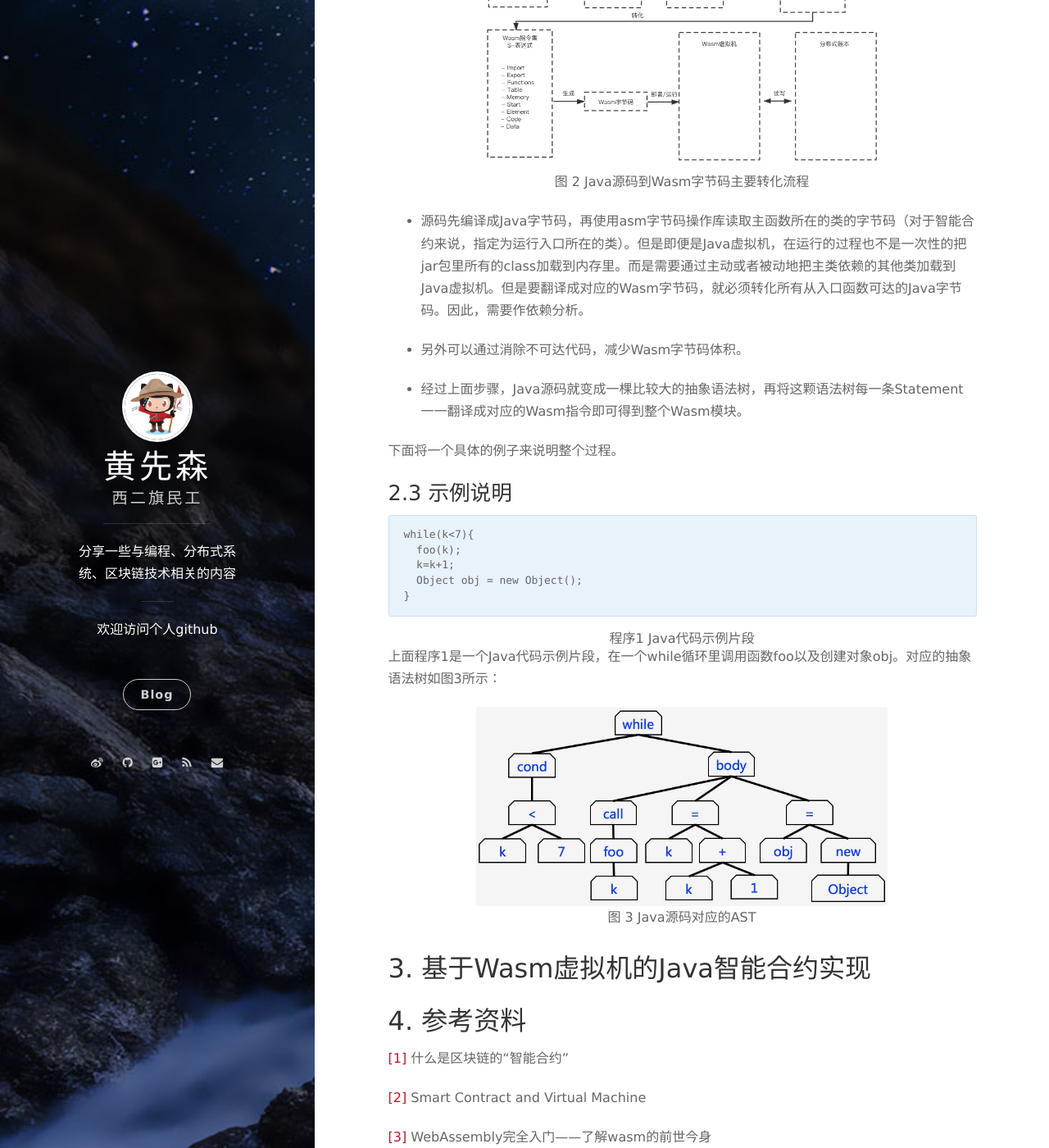
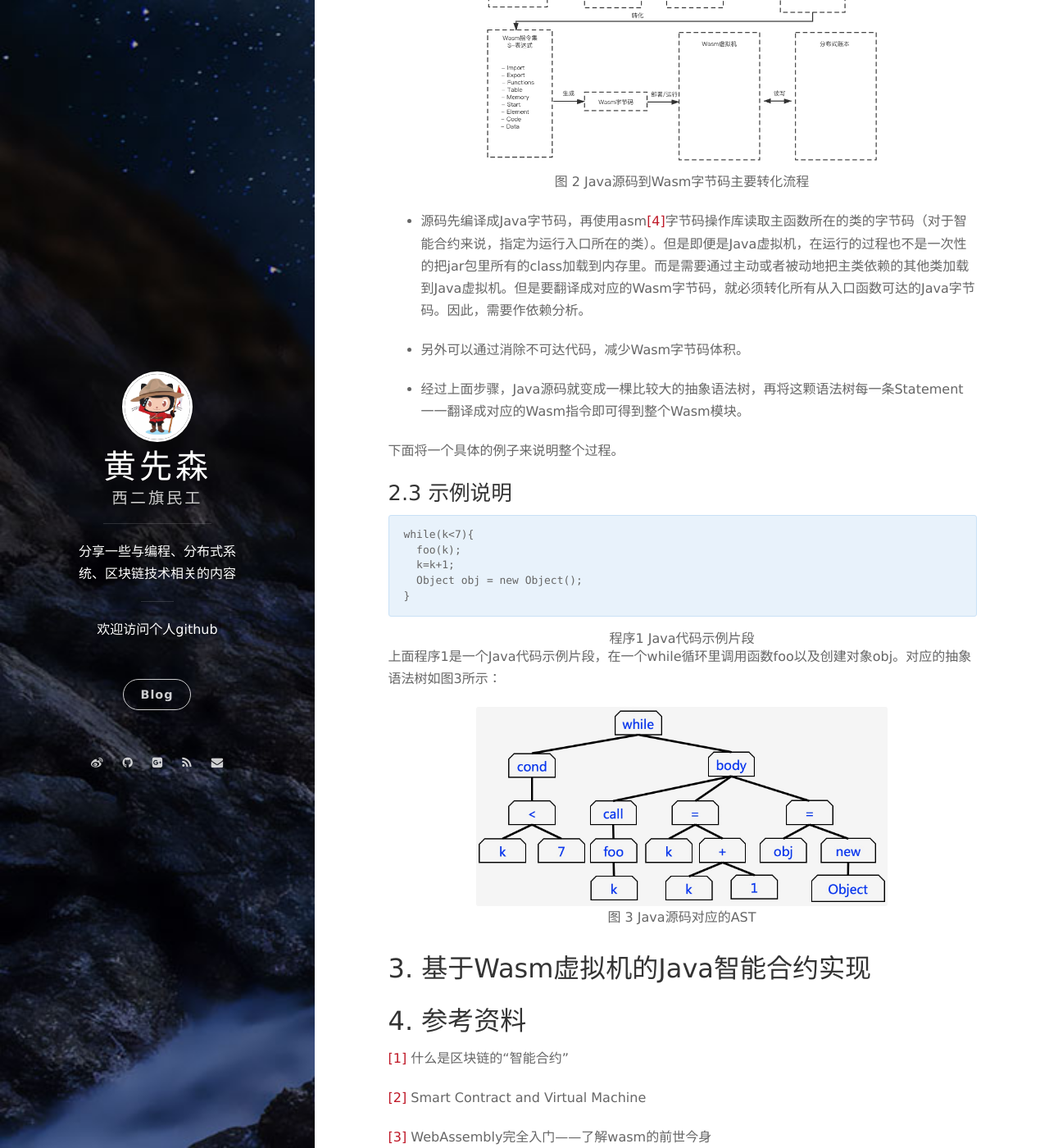
Before and after one commit to berryjam/berryjam.github.io, a Jekyll site: the page built from _posts/2020-07-06-Java智能合约实现探索.md, in a window 1280 px wide and 1400 px high, scrolled down 3491 px. Shown: the whole window at 82% size. Built offline with Jekyll 4.4.1, drawn with Linux system fonts in a browser that asks for light colours; nearby versions of some CDN libraries; comment, search, counter and statistics services are not loaded.

Commit message:
Update 2020-07-06-Java智能合约实现探索.md

```diff
--- a/_posts/2020-07-06-Java智能合约实现探索.md
+++ b/_posts/2020-07-06-Java智能合约实现探索.md
@@ -113,7 +113,7 @@ int add(int a,int b) {
   <b>图 2 Java源码到Wasm字节码主要转化流程</b><br>
 </p>
 
-- 源码先编译成Java字节码，再使用asm字节码操作库读取主函数所在的类的字节码（对于智能合约来说，指定为运行入口所在的类）。但是即便是Java虚拟机，在运行的过程也不是一次性的把jar包里所有的class加载到内存里。而是需要通过主动或者被动地把主类依赖的其他类加载到Java虚拟机。但是要翻译成对应的Wasm字节码，就必须转化所有从入口函数可达的Java字节码。因此，需要作依赖分析。
+- 源码先编译成Java字节码，再使用asm[[4]](https://zhuanlan.zhihu.com/p/94498015)字节码操作库读取主函数所在的类的字节码（对于智能合约来说，指定为运行入口所在的类）。但是即便是Java虚拟机，在运行的过程也不是一次性的把jar包里所有的class加载到内存里。而是需要通过主动或者被动地把主类依赖的其他类加载到Java虚拟机。但是要翻译成对应的Wasm字节码，就必须转化所有从入口函数可达的Java字节码。因此，需要作依赖分析。
 
 - 另外可以通过消除不可达代码，减少Wasm字节码体积。
 
@@ -159,3 +159,5 @@ while(k<7){
 [[2]](https://medium.com/@hashgard/smart-contract-and-virtual-machine-2406edfd3dbe#:~:text=The%20most%20common%20way%20to,machine%20in%20traditional%20IT%20technology.) Smart Contract and Virtual Machine
 
 [[3]](https://juejin.im/post/5be293daf265da616c65157e) WebAssembly完全入门——了解wasm的前世今身
+
+[[4]](https://zhuanlan.zhihu.com/p/94498015) 史上最通俗易懂的ASM教程
```
